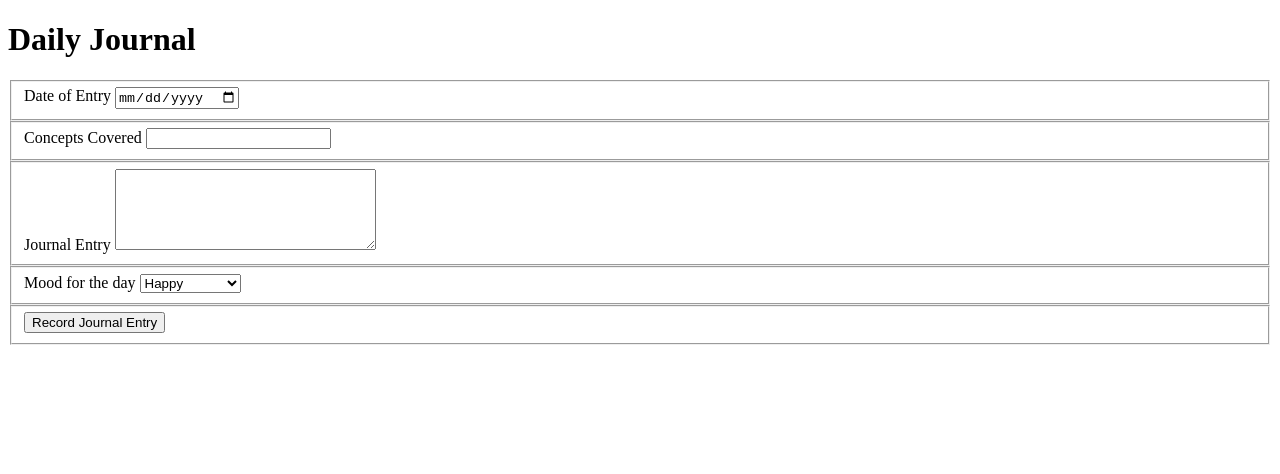
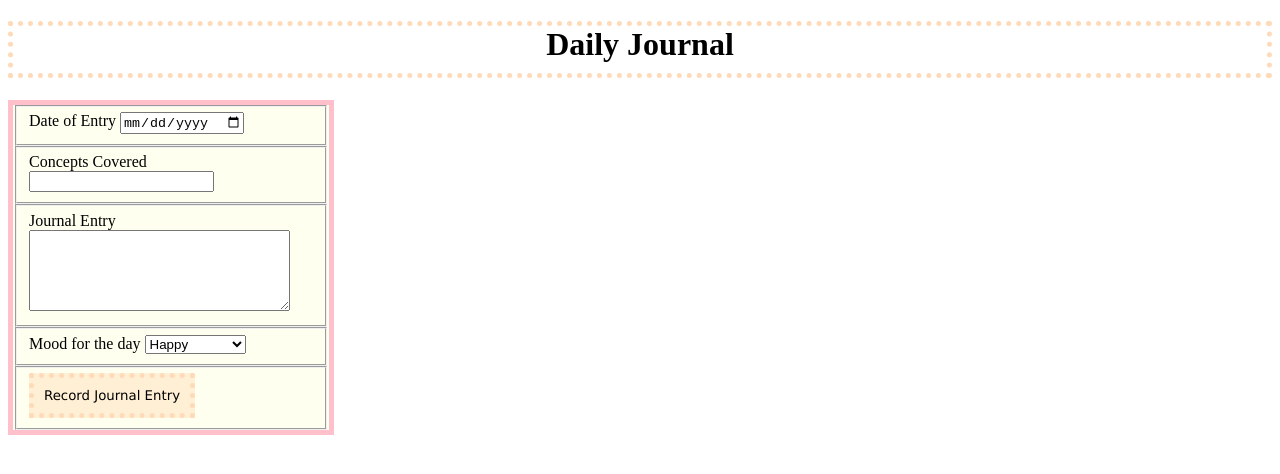
Before and after one commit to sncandiani/daily-journal, a plain HTML site: page src/index.html in a window 1280 px wide. Drawn offline with Linux system fonts and the light colour scheme; files that its build step writes are made by us from their sources.

Commit message:
added changes to journal.css for form styling

```diff
--- a/src/index.html
+++ b/src/index.html
@@ -6,14 +6,14 @@
     <meta name="viewport" content="width=device-width, initial-scale=1.0">
     <meta http-equiv="X-UA-Compatible" content="ie=edge">
     <title>Document</title>
-    <link rel="stylesheet" href="journal.css">
+    <link rel="stylesheet" href="/styles/journal.css">
 </head>
 
-<body>
-    <h1>Daily Journal</h1>
+<body class="journalBody">
+    <h1 class="titleHeading">Daily Journal</h1>
     <!-- You are going to use the form component, the fieldset, label, input, textarea, select, and
         the option elements to build your form. -->
-    <form action="">
+    <form class = "journalForm" action="">
         <fieldset>
             <label for="journalDate">Date of Entry</label>
             <input type="date" name="journalDate" id="journalDate">
--- a/styles/journal.css
+++ b/styles/journal.css
@@ -0,0 +1,23 @@
+.journalForm {
+    display: flex;
+    flex-direction: column;
+    width: 25%;
+    border: 5px solid pink;
+    font-family: "times new roman";
+    background-color: ivory;
+}
+.titleHeading {
+    display: flex;
+    justify-content: center;
+    font-family: "times new roman";
+    padding-bottom: 10px;
+    border: 5px dotted peachpuff;
+
+}
+button {
+    background-color: papayawhip;
+    font-family: "Lucida Sans Regular";
+    border: 5px dotted peachpuff;
+    padding: 10px;
+
+}
```
